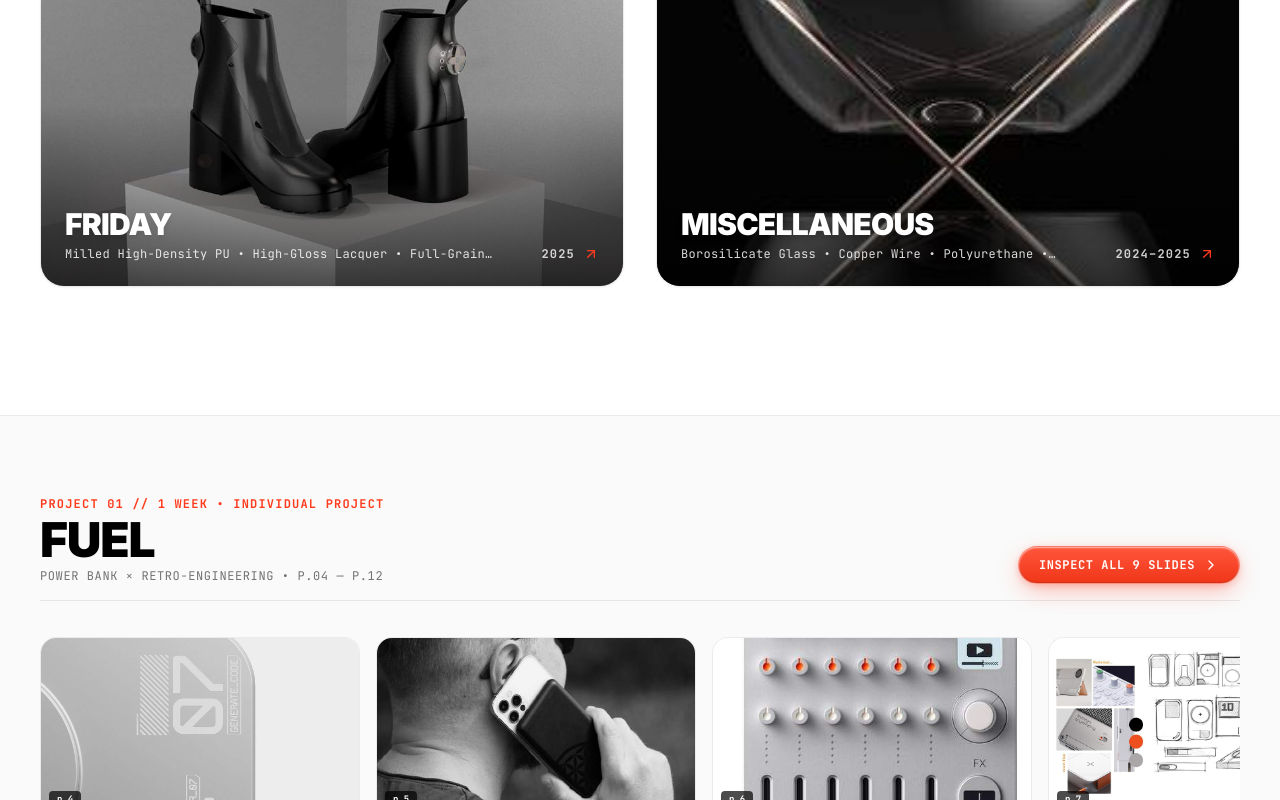
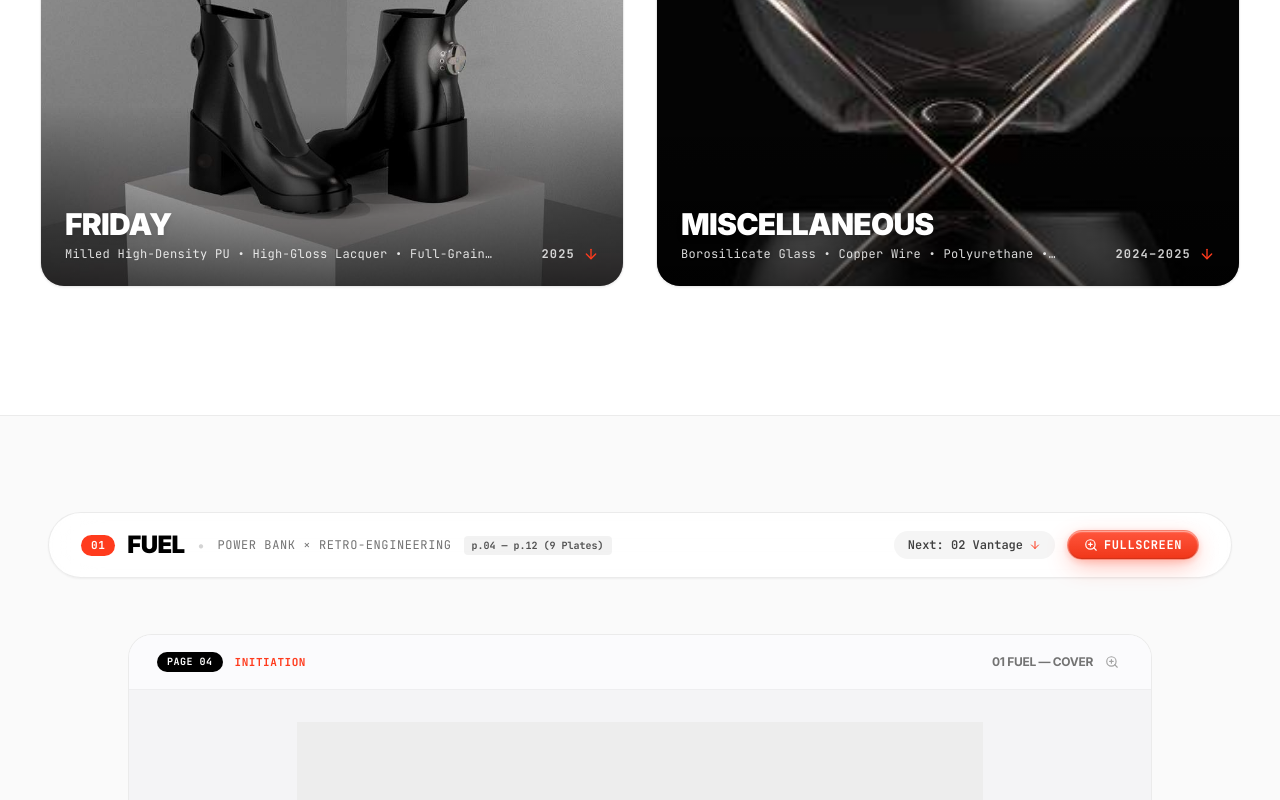
Before and after one commit to parakhjinendra/idwebsite, a React (Vite) app: page / in a window 1280 px wide. Shown: the part 2000-2800 px from the top of the page. Built offline with nearby package versions, Linux system fonts and the light colour scheme.

Commit message:
Switch project slide presentation from horizontal strip to pure vertical scroll stream

```diff
--- a/src/App.jsx
+++ b/src/App.jsx
@@ -595,6 +595,11 @@ function TheHero() {
 function BentoGrid() {
   const { openLightbox } = useLightbox();
 
+  const scrollTo = (id) => {
+    const el = document.getElementById(id);
+    if (el) el.scrollIntoView({ behavior: 'smooth' });
+  };
+
   // Cards strictly arranged in the PDF sequence: 01 Fuel -> 02 Vantage -> 03 Friday -> 04 Misc
   const bentoProjects = [
     {
@@ -630,7 +635,7 @@ function BentoGrid() {
             <span className="text-black font-bold uppercase tracking-widest">SELECTED WORKS IN SEQUENCE</span>
           </div>
           <span className="text-neutral-400 uppercase tracking-widest hidden sm:inline">
-            EXACT PDF ORDER (01 ➔ 04) • CLICK TO INSPECT SLIDES
+            EXACT PDF ORDER (01 ➔ 04) • VERTICAL CASE STUDY FEED
           </span>
         </div>
 
@@ -639,13 +644,13 @@ function BentoGrid() {
           {bentoProjects.map((item, idx) => (
             <motion.div
               key={item.slug}
-              id={`project-${item.slug}`}
+              id={`bento-${item.slug}`}
               initial={{ opacity: 0, y: 30 }}
               whileInView={{ opacity: 1, y: 0 }}
               viewport={{ once: true, margin: "-100px" }}
               transition={{ duration: 0.6, delay: idx * 0.08 }}
               data-cursor="view"
-              onClick={() => openLightbox(item.slides[0], item.slides)}
+              onClick={() => scrollTo(`project-${item.slug}`)}
               className={`${item.span} relative rounded-3xl overflow-hidden bg-white/70 backdrop-blur-md border border-black/[0.08] shadow-sm hover:shadow-2xl transition-all duration-500 ease-out group cursor-pointer hover:scale-[1.015] active:scale-[0.99]`}
             >
               <div className={`w-full ${item.aspect} overflow-hidden bg-neutral-100 relative`}>
@@ -664,7 +669,7 @@ function BentoGrid() {
                     {item.num} // {item.title.toUpperCase()}
                   </span>
                   <span className="px-3 py-1 rounded-full bg-white/90 text-neutral-800 font-bold text-[10px] hidden sm:inline">
-                    {item.pagesRange} ({item.slidesCount} SLIDES)
+                    {item.pagesRange} ({item.slidesCount} PLATES)
                   </span>
                 </div>
 
@@ -681,7 +686,7 @@ function BentoGrid() {
 
                   <div className="flex items-center gap-2 pl-4 shrink-0 font-mono text-xs text-white/80">
                     <span className="font-bold tracking-widest">{item.year}</span>
-                    <ArrowUpRight className="w-4 h-4 text-[#FF3B1D]" />
+                    <ArrowDown className="w-4 h-4 text-[#FF3B1D] group-hover:translate-y-1 transition-transform" />
                   </div>
                 </div>
               </div>
@@ -694,72 +699,170 @@ function BentoGrid() {
   );
 }
 
-/* --- 4. SEQUENTIAL PROJECT CHAPTERS (ALL SLIDES IN EXACT CHRONOLOGICAL ORDER) --- */
+/* --- 4. SEQUENTIAL PROJECT CHAPTERS (VERTICAL SCROLL THROUGH ALL SLIDES) --- */
 function SequentialProjectExhibition() {
   const { openLightbox } = useLightbox();
 
+  const scrollTo = (id) => {
+    const el = document.getElementById(id);
+    if (el) el.scrollIntoView({ behavior: 'smooth' });
+  };
+
   return (
-    <section className="py-20 bg-[#fafafa] border-t border-black/[0.06] text-[#1d1d1f]">
-      <div className="max-w-[1440px] w-full mx-auto px-6 sm:px-10 space-y-24">
+    <section className="py-16 sm:py-24 bg-[#fafafa] border-t border-black/[0.06] text-[#1d1d1f]">
+      <div className="max-w-[1440px] w-full mx-auto px-4 sm:px-8 lg:px-12 space-y-28 sm:space-y-36">
 
-        {PORTFOLIO_PROJECTS.map((proj) => (
-          <div key={proj.slug} className="space-y-8">
+        {PORTFOLIO_PROJECTS.map((proj, pIdx) => {
+          const nextProj = PORTFOLIO_PROJECTS[pIdx + 1];
 
-            {/* Chapter Header */}
-            <div className="flex flex-col sm:flex-row sm:items-end justify-between gap-4 pb-4 border-b border-black/[0.08]">
-              <div>
-                <span className="font-mono text-xs font-bold text-[#FF3B1D] uppercase tracking-widest block">
-                  PROJECT {proj.num} // {proj.duration.toUpperCase()} • {proj.projectType.toUpperCase()}
+          return (
+            <div
+              key={proj.slug}
+              id={`project-${proj.slug}`}
+              className="scroll-mt-24 space-y-10 sm:space-y-14"
+            >
+
+              {/* Sticky Chapter Sub-Navigation Header */}
+              <div className="sticky top-[64px] sm:top-[76px] z-30 py-3 sm:py-4 px-5 sm:px-8 rounded-2xl sm:rounded-full bg-white/85 backdrop-blur-xl border border-black/[0.08] shadow-sm flex flex-col md:flex-row md:items-center justify-between gap-4 transition-all">
+                <div className="flex flex-wrap items-center gap-2 sm:gap-3">
+                  <span className="px-2.5 py-0.5 rounded-full bg-[#FF3B1D] text-white font-mono font-bold text-[11px] tracking-wider">
+                    {proj.num}
                   </span>
-                <h3 className="text-3xl sm:text-5xl font-black font-display uppercase tracking-tight text-black mt-1">
+                  <h3 className="text-xl sm:text-2xl font-black font-display uppercase tracking-tight text-black">
                     {proj.title}
                   </h3>
-                <p className="font-mono text-xs text-neutral-500 uppercase tracking-wider mt-1">
-                  {proj.subtitle} • {proj.pagesRange}
+                  <span className="hidden sm:inline text-neutral-300 font-light">•</span>
+                  <p className="font-mono text-xs text-neutral-500 uppercase tracking-wider hidden sm:inline">
+                    {proj.subtitle}
                   </p>
+                  <span className="px-2 py-0.5 rounded bg-black/5 text-neutral-600 font-mono text-[10px] font-bold">
+                    {proj.pagesRange} ({proj.slidesCount} Plates)
+                  </span>
                 </div>
+
+                <div className="flex items-center gap-2 sm:gap-3 self-end md:self-auto font-mono text-xs">
+                  {nextProj ? (
+                    <button
+                      onClick={() => scrollTo(`project-${nextProj.slug}`)}
+                      className="px-3.5 py-1.5 rounded-full bg-neutral-100 hover:bg-neutral-200 text-neutral-700 font-semibold transition-all cursor-pointer flex items-center gap-1.5"
+                    >
+                      <span>Next: {nextProj.num} {nextProj.title}</span>
+                      <ArrowDown className="w-3 h-3 text-[#FF3B1D]" />
+                    </button>
+                  ) : (
+                    <button
+                      onClick={() => scrollTo('contact')}
+                      className="px-3.5 py-1.5 rounded-full bg-neutral-100 hover:bg-neutral-200 text-neutral-700 font-semibold transition-all cursor-pointer flex items-center gap-1.5"
+                    >
+                      <span>Contact</span>
+                      <ArrowDown className="w-3 h-3 text-[#FF3B1D]" />
+                    </button>
+                  )}
 
                   <button
                     onClick={() => openLightbox(proj.slides[0], proj.slides)}
-                className="apple-fluid-glass-primary inline-flex items-center gap-2 px-5 py-2.5 rounded-full text-white font-mono text-xs font-bold uppercase tracking-wider shadow-sm cursor-pointer self-start sm:self-end"
+                    className="apple-fluid-glass-primary inline-flex items-center gap-1.5 px-4 py-1.5 rounded-full text-white font-bold uppercase tracking-wider shadow-xs cursor-pointer"
+                    title="Open Fullscreen Lightbox Inspector"
                   >
-                <span>Inspect All {proj.slidesCount} Slides</span>
-                <ChevronRight className="w-4 h-4" />
+                    <ZoomIn className="w-3.5 h-3.5" />
+                    <span className="hidden sm:inline">Fullscreen</span>
                   </button>
                 </div>
+              </div>
 
-            {/* Horizontal Filmstrip Scrubber in EXACT Sequence */}
-            <div className="flex items-center gap-4 overflow-x-auto no-scrollbar pb-4 pt-1">
+              {/* Vertical Slide Stream in EXACT 1-to-1 Sequence */}
+              <div className="flex flex-col space-y-10 sm:space-y-16 max-w-5xl mx-auto w-full">
                 {proj.slides.map((slide, sIdx) => (
                   <div
-                  key={sIdx}
+                    key={`${proj.slug}-slide-${slide.page}-${sIdx}`}
+                    className="group relative rounded-2xl sm:rounded-3xl overflow-hidden bg-white border border-black/[0.08] shadow-xs hover:shadow-xl transition-all duration-300"
+                  >
+                    {/* Top Plate Metadata Bar */}
+                    <div className="px-5 py-3 sm:px-7 sm:py-4 bg-[#fbfbfd] border-b border-black/[0.05] flex items-center justify-between font-mono text-xs">
+                      <div className="flex items-center gap-2.5 sm:gap-3">
+                        <span className="px-2.5 py-0.5 rounded-full bg-black text-white font-bold text-[10px] tracking-wider">
+                          PAGE {String(slide.page).padStart(2, '0')}
+                        </span>
+                        <span className="text-[#FF3B1D] font-bold uppercase tracking-wider text-[11px]">
+                          {slide.section}
+                        </span>
+                      </div>
+
+                      <div className="flex items-center gap-2">
+                        <span className="text-neutral-500 font-sans font-bold text-xs uppercase tracking-tight hidden md:inline">
+                          {slide.title}
+                        </span>
+                        <button
                           onClick={() => openLightbox(slide, proj.slides)}
-                  className="shrink-0 w-[280px] sm:w-[320px] aspect-[16/9] rounded-2xl overflow-hidden bg-white border border-black/[0.08] shadow-xs hover:shadow-xl transition-all cursor-pointer group relative"
+                          className="p-1 rounded-full text-neutral-400 hover:text-black hover:bg-black/5 transition-colors cursor-pointer"
+                          title="View High-Res Fullscreen"
+                        >
+                          <ZoomIn className="w-3.5 h-3.5" />
+                        </button>
+                      </div>
+                    </div>
+
+                    {/* High-Resolution Presentation Plate */}
+                    <div
+                      onClick={() => openLightbox(slide, proj.slides)}
+                      className="relative w-full bg-[#f4f4f6] flex items-center justify-center p-3 sm:p-6 md:p-8 cursor-pointer overflow-hidden group/plate"
+                      title="Click to inspect plate in full resolution"
                     >
                       <img
                         src={resolveImg(slide.id)}
-                    alt={slide.title}
-                    className="w-full h-full object-cover group-hover:scale-105 transition-transform duration-500"
+                        alt={`${proj.title} - ${slide.title} (Page ${slide.page})`}
+                        className="w-full max-h-[85vh] object-contain rounded-xl sm:rounded-2xl transition-transform duration-500 group-hover/plate:scale-[1.01] shadow-2xs"
                         loading="lazy"
                       />
-                  <div className="absolute inset-0 bg-gradient-to-t from-black/75 via-transparent to-transparent opacity-0 group-hover:opacity-100 transition-opacity p-4 flex flex-col justify-end text-white">
-                    <div className="flex items-center justify-between font-mono text-[10px]">
-                      <span className="text-[#FF3B1D] font-bold">PAGE {slide.page}</span>
-                      <span className="uppercase text-white/70">{slide.section}</span>
+
+                      {/* Hover Glass Badge */}
+                      <div className="absolute inset-0 bg-black/10 opacity-0 group-hover/plate:opacity-100 transition-opacity flex items-center justify-center pointer-events-none">
+                        <div className="px-4 py-2 rounded-full bg-black/80 backdrop-blur-md text-white font-mono text-xs font-bold flex items-center gap-2 shadow-2xl">
+                          <ZoomIn className="w-3.5 h-3.5 text-[#FF3B1D]" />
+                          <span>Inspect Page {slide.page}</span>
                         </div>
-                    <h5 className="font-display font-bold text-xs uppercase line-clamp-1 mt-0.5">
-                      {slide.title}
-                    </h5>
                       </div>
-                  <div className="absolute bottom-2 left-2 px-2 py-0.5 rounded bg-black/70 text-white font-mono text-[9px] font-bold group-hover:opacity-0 transition-opacity">
-                    p.{slide.page}
+                    </div>
+
+                    {/* Bottom Technical Rationale & CMF Micro-Copy */}
+                    <div className="px-5 py-4 sm:px-7 sm:py-4.5 bg-white border-t border-black/[0.04] flex flex-col sm:flex-row sm:items-center justify-between gap-2 font-mono text-xs">
+                      <p className="text-neutral-600 leading-relaxed max-w-3xl">
+                        {slide.desc}
+                      </p>
+                      {slide.cmf && (
+                        <span className="shrink-0 text-[10px] uppercase tracking-wider text-neutral-400 font-medium">
+                          {slide.cmf}
+                        </span>
+                      )}
                     </div>
                   </div>
                 ))}
               </div>
 
+              {/* End of Project Jump Divider */}
+              <div className="pt-8 pb-4 flex justify-center">
+                {nextProj ? (
+                  <button
+                    onClick={() => scrollTo(`project-${nextProj.slug}`)}
+                    className="inline-flex items-center gap-2 px-6 py-3 rounded-full bg-white hover:bg-neutral-100 border border-black/10 text-neutral-800 font-mono text-xs font-bold uppercase tracking-wider shadow-xs hover:shadow-md transition-all cursor-pointer group"
+                  >
+                    <span>Scroll to Project {nextProj.num} // {nextProj.title}</span>
+                    <ArrowDown className="w-3.5 h-3.5 text-[#FF3B1D] group-hover:translate-y-0.5 transition-transform" />
+                  </button>
+                ) : (
+                  <button
+                    onClick={() => scrollTo('contact')}
+                    className="inline-flex items-center gap-2 px-6 py-3 rounded-full bg-white hover:bg-neutral-100 border border-black/10 text-neutral-800 font-mono text-xs font-bold uppercase tracking-wider shadow-xs hover:shadow-md transition-all cursor-pointer group"
+                  >
+                    <span>Proceed to Page 53 // Contact</span>
+                    <ArrowDown className="w-3.5 h-3.5 text-[#FF3B1D] group-hover:translate-y-0.5 transition-transform" />
+                  </button>
+                )}
               </div>
-        ))}
+
+            </div>
+          );
+        })}
 
       </div>
     </section>
```
Lines whose indentation alone changed are shown as unchanged.
